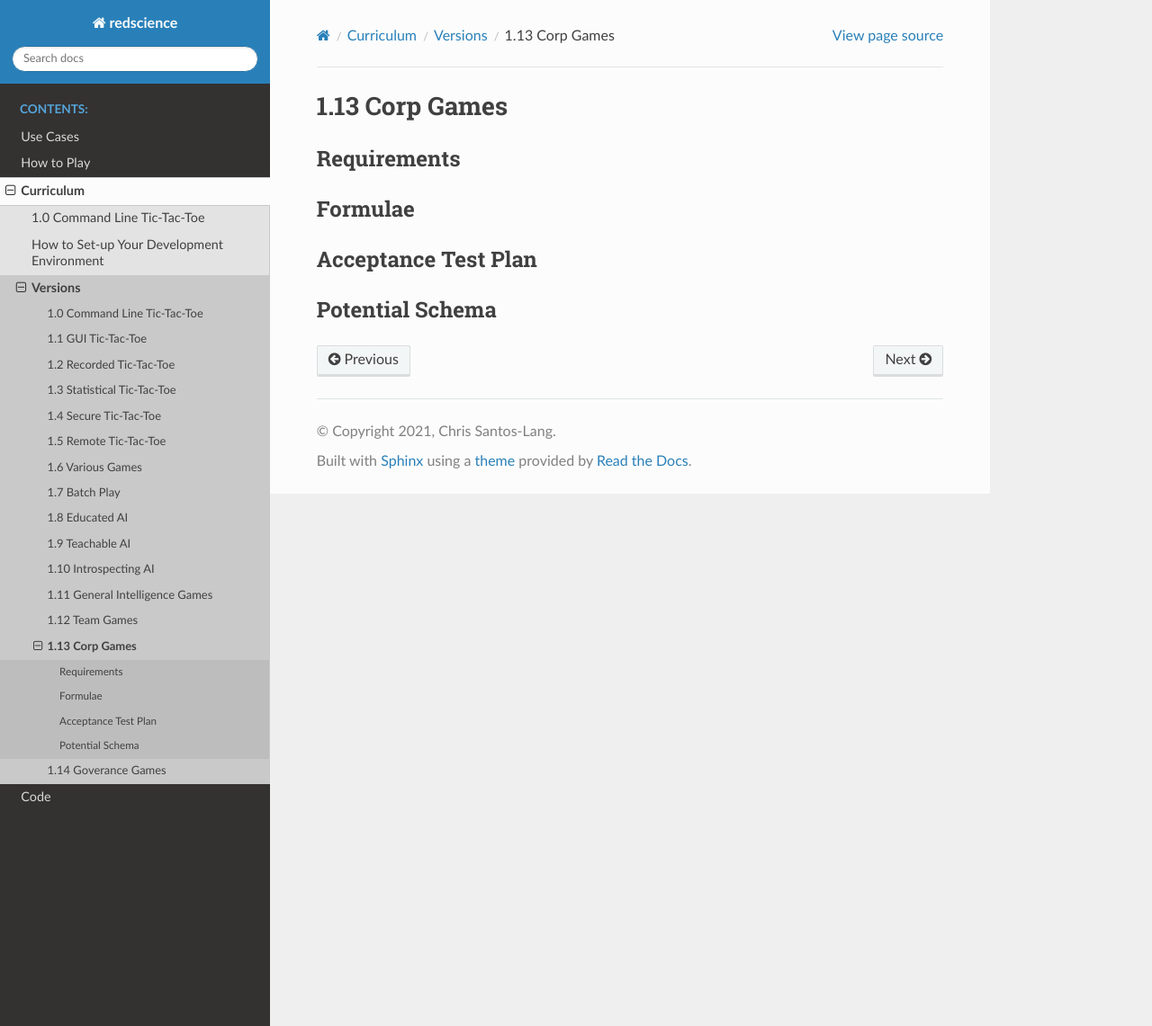
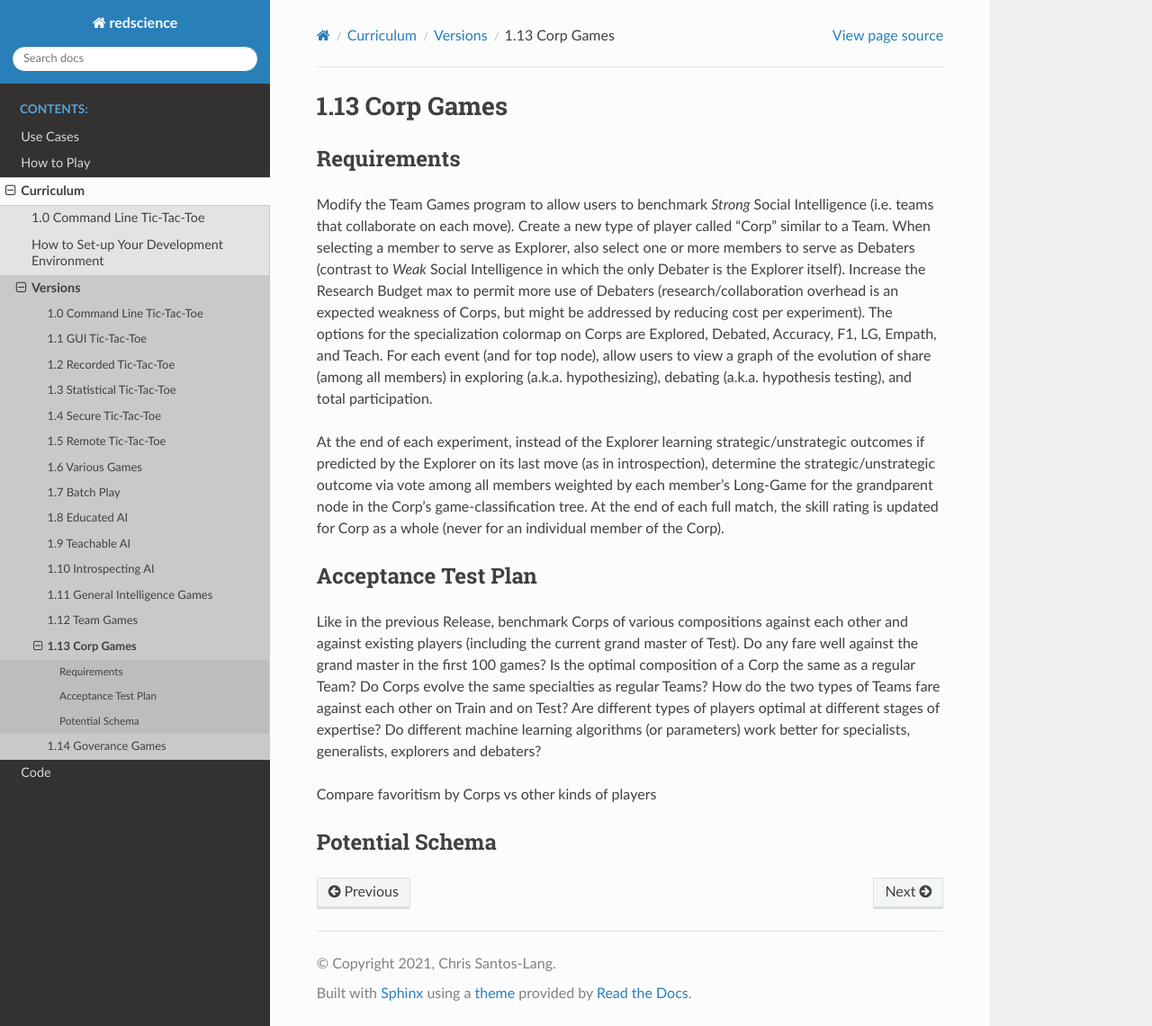
Before and after one commit to ChrisSantosLang/redscience, a Sphinx documentation site: the page built from docs/source/releases/corp.rst, in a window 1280 px wide and 1141 px high. Shown: the whole window at 90% size. Built offline with Sphinx 7.4.7 and the Read the Docs theme 2.0.0, drawn with Linux system fonts in a browser that asks for light colours.

Commit message:
Update corp.rst

```diff
--- a/docs/source/releases/corp.rst
+++ b/docs/source/releases/corp.rst
@@ -5,15 +5,45 @@
 Requirements
 ------------
 
+Modify the Team Games program to allow users to benchmark *Strong*
+Social Intelligence (i.e. teams that collaborate on each move).
+Create a new type of player called "Corp" similar to a Team.
+When selecting a member to serve as Explorer, also select one or
+more members to serve as Debaters (contrast to *Weak* Social
+Intelligence in which the only Debater is the Explorer itself).
+Increase the Research Budget max to permit more use of Debaters
+(research/collaboration overhead is an expected weakness of Corps,
+but might be addressed by reducing cost per experiment). The
+options for the specialization colormap on Corps are Explored,
+Debated, Accuracy, F1, LG, Empath, and Teach. For each event (and
+for top node), allow users to view a graph of the evolution of
+share (among all members) in exploring (a.k.a. hypothesizing),
+debating (a.k.a. hypothesis testing), and total participation.
 
-Formulae
---------
-
-
+At the end of each experiment, instead of the Explorer learning
+strategic/unstrategic outcomes if predicted by the Explorer on its
+last move (as in introspection), determine the
+strategic/unstrategic outcome via vote among all members weighted
+by each member’s Long-Game for the grandparent node in the Corp’s
+game-classification tree. At the end of each full match, the skill
+rating is updated for Corp as a whole (never for an individual
+member of the Corp).
 
 Acceptance Test Plan
 --------------------
 
+Like in the previous Release, benchmark Corps of various
+compositions against each other and against existing players
+(including the current grand master of Test). Do any fare well
+against the grand master in the first 100 games? Is the optimal
+composition of a Corp the same as a regular Team? Do Corps evolve
+the same specialties as regular Teams? How do the two types of
+Teams fare against each other on Train and on Test? Are different
+types of players optimal at different stages of expertise? Do
+different machine learning algorithms (or parameters) work better
+for specialists, generalists, explorers and debaters?
+
+Compare favoritism by Corps vs other kinds of players
 
 
 Potential Schema
```
